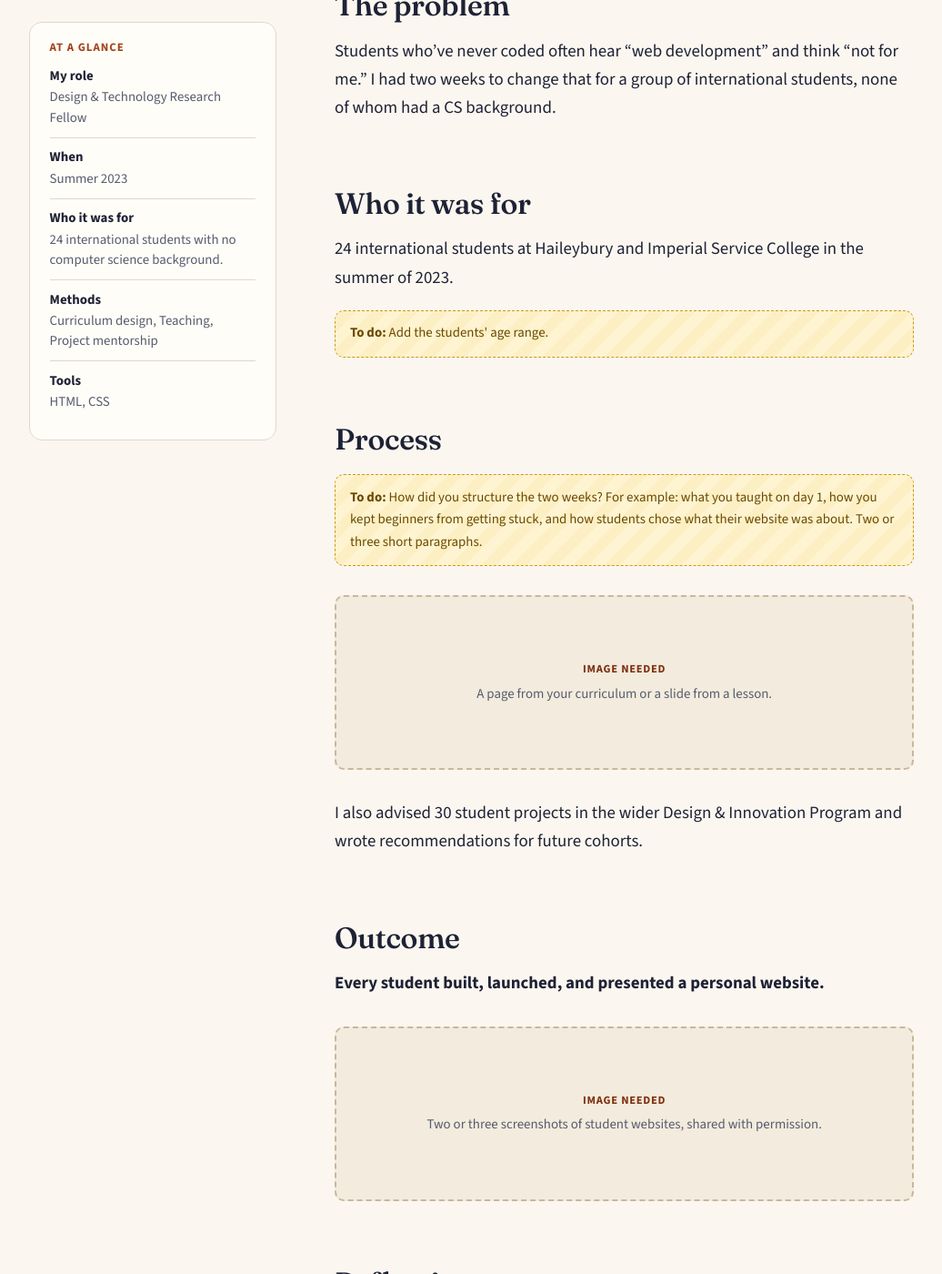
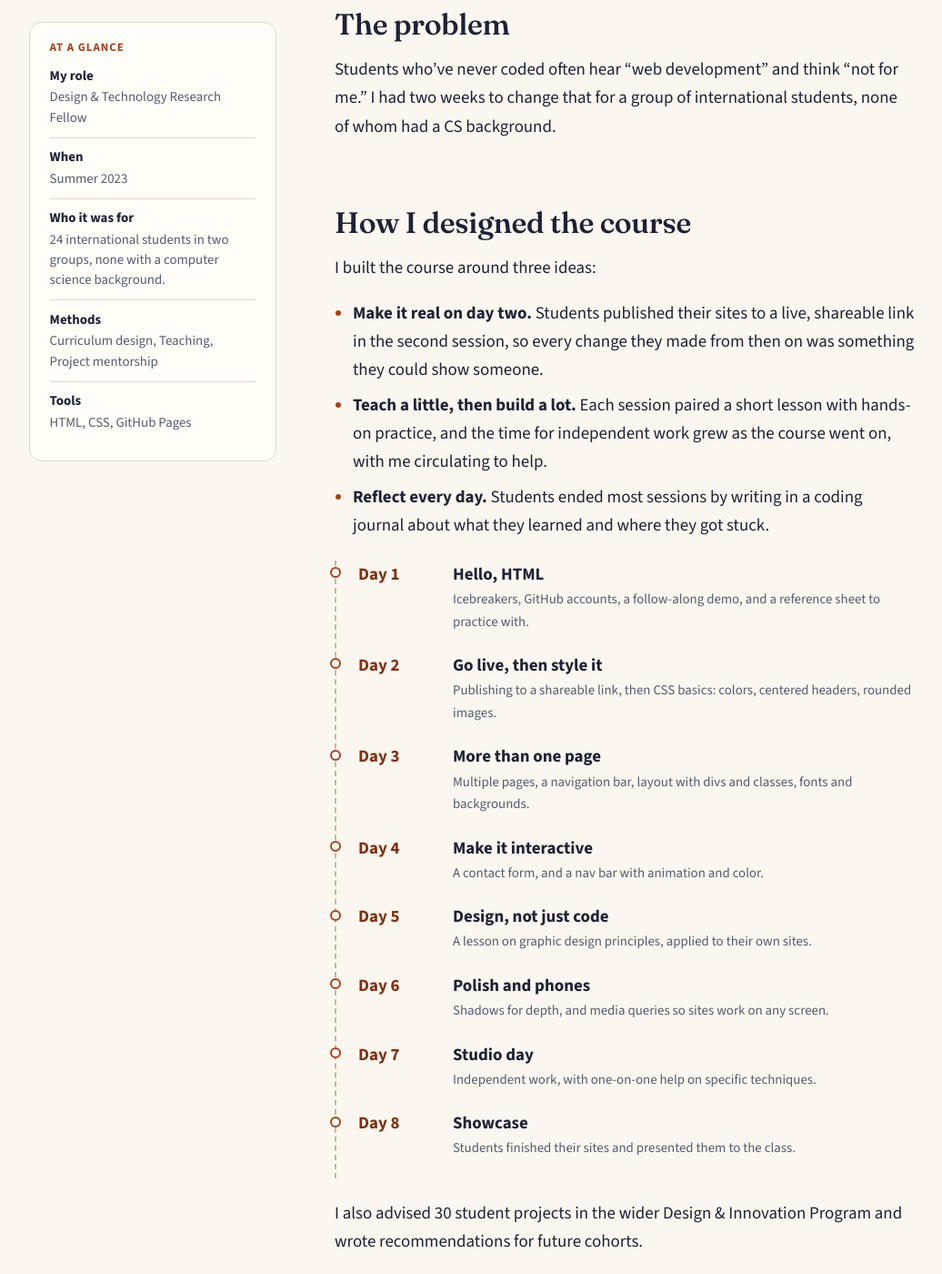
Before and after one commit to sabrinahu618/portfolio, a Jekyll site: the page built from _projects/haileybury.md, in a window 1280 px wide and 1400 px high, scrolled down 1073 px. Shown: the whole window at 91% size, without its empty margins (32-1068 px from the left). Built offline with Jekyll 4.4.1, drawn with Linux system fonts in a browser that asks for light colours; some of the changed text lies outside the part shown.

Commit message:
Haileybury: rewrite from the lesson plan with a day-by-day course timeline
Co-Authored-By: Claude Opus 5.5 <noreply@anthropic.com>
Claude-Session: https://claude.ai/code/session_01HybnYJGYPLDq5hkAYptQSd

```diff
--- a/_projects/haileybury.md
+++ b/_projects/haileybury.md
@@ -8,13 +8,15 @@ featured: true
 format: short
 years: Summer 2023
 role: Design & Technology Research Fellow
-audience: 24 international students with no computer science background.
+audience: 24 international students in two groups, none with a computer science background.
 methods: [Curriculum design, Teaching, Project mentorship]
-tools: [HTML, CSS]
-cover_need: A photo of students presenting their websites (with permission), or a collage of student site screenshots.
+tools: [HTML, CSS, GitHub Pages]
+cover_need: A photo of students presenting, or a collage of student site screenshots, shared with permission and without students' names.
 highlights:
   - value: "24 / 24"
     label: students built, launched, and presented a website
+  - value: "8"
+    label: afternoon sessions, from first line of code to showcase
   - value: "30"
     label: student design projects advised
 ---
@@ -23,17 +25,24 @@ highlights:
 
 Students who've never coded often hear "web development" and think "not for me." I had two weeks to change that for a group of international students, none of whom had a CS background.
 
-## Who it was for
+## How I designed the course
 
-24 international students at Haileybury and Imperial Service College in the summer of 2023.
+I built the course around three ideas:
 
-{% include todo.html note="Add the students' age range." %}
+- **Make it real on day two.** Students published their sites to a live, shareable link in the second session, so every change they made from then on was something they could show someone.
+- **Teach a little, then build a lot.** Each session paired a short lesson with hands-on practice, and the time for independent work grew as the course went on, with me circulating to help.
+- **Reflect every day.** Students ended most sessions by writing in a coding journal about what they learned and where they got stuck.
 
-## Process
-
-{% include todo.html note="How did you structure the two weeks? For example: what you taught on day 1, how you kept beginners from getting stuck, and how students chose what their website was about. Two or three short paragraphs." %}
-
-{% include figure.html need="A page from your curriculum or a slide from a lesson." %}
+<ol class="timeline">
+  <li><span class="timeline__when">Day 1</span><span class="timeline__what">Hello, HTML</span><span class="timeline__note">Icebreakers, GitHub accounts, a follow-along demo, and a reference sheet to practice with.</span></li>
+  <li><span class="timeline__when">Day 2</span><span class="timeline__what">Go live, then style it</span><span class="timeline__note">Publishing to a shareable link, then CSS basics: colors, centered headers, rounded images.</span></li>
+  <li><span class="timeline__when">Day 3</span><span class="timeline__what">More than one page</span><span class="timeline__note">Multiple pages, a navigation bar, layout with divs and classes, fonts and backgrounds.</span></li>
+  <li><span class="timeline__when">Day 4</span><span class="timeline__what">Make it interactive</span><span class="timeline__note">A contact form, and a nav bar with animation and color.</span></li>
+  <li><span class="timeline__when">Day 5</span><span class="timeline__what">Design, not just code</span><span class="timeline__note">A lesson on graphic design principles, applied to their own sites.</span></li>
+  <li><span class="timeline__when">Day 6</span><span class="timeline__what">Polish and phones</span><span class="timeline__note">Shadows for depth, and media queries so sites work on any screen.</span></li>
+  <li><span class="timeline__when">Day 7</span><span class="timeline__what">Studio day</span><span class="timeline__note">Independent work, with one-on-one help on specific techniques.</span></li>
+  <li><span class="timeline__when">Day 8</span><span class="timeline__what">Showcase</span><span class="timeline__note">Students finished their sites and presented them to the class.</span></li>
+</ol>
 
 I also advised 30 student projects in the wider Design & Innovation Program and wrote recommendations for future cohorts.
 
@@ -41,8 +50,4 @@ I also advised 30 student projects in the wider Design & Innovation Program and
 
 **Every student built, launched, and presented a personal website.**
 
-{% include figure.html need="Two or three screenshots of student websites, shared with permission." wide=true %}
-
-## Reflection
-
-{% include todo.html note="What did teaching beginners teach you about learning? This connects directly to Personal Robots' work on AI and learning." %}
+{% include todo.html note="Optional: a screenshot collage of a few student sites (with permission, and with students' names cropped out)." %}
```
